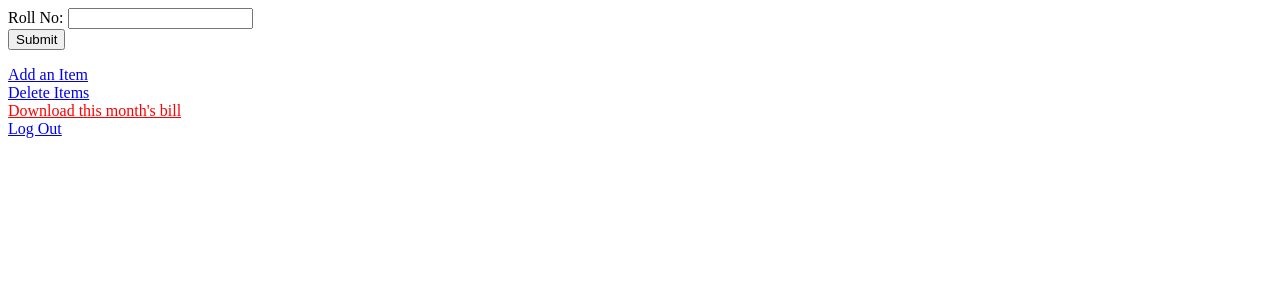
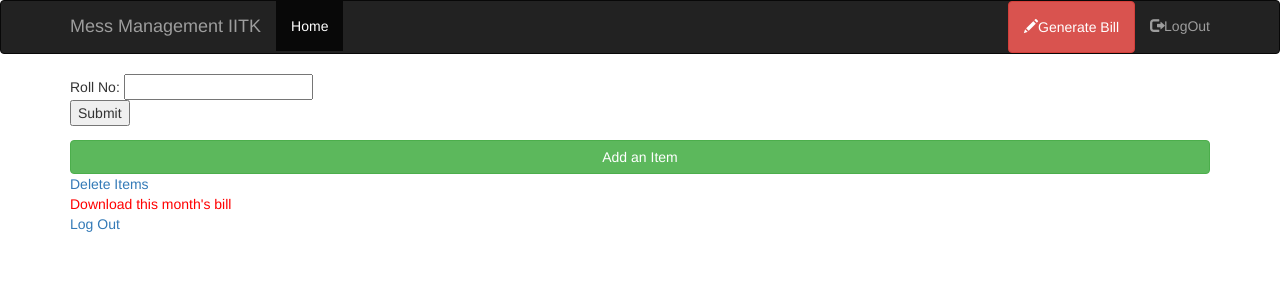
Before and after one commit to sanketyd/DBMS, a PHP site: page /buyextra.php in a window 1280 px wide. Shown: the top 300 px of the page. Run offline with PHP 8.4, Linux system fonts and the light colour scheme; the visitor is signed in with stand-in values (Sample User, id 1).

Commit message:
Working on UI

```diff
--- a/buyextra.php
+++ b/buyextra.php
@@ -7,18 +7,36 @@
 <html>
     <head>
         <title>Buy Extra</title>
+        <meta name="viewport" content="width=device-width, initial-scale=1">
+        <link rel="stylesheet" href="https://maxcdn.bootstrapcdn.com/bootstrap/3.3.7/css/bootstrap.min.css">
     </head>
     <body>
+        <nav class="navbar navbar-inverse">
+            <div class="container">
+                <div class="navbar-header">
+                    <a class="navbar-brand" href="#">Mess Management IITK</a>
+                </div>
+                <ul class="nav navbar-nav">
+                    <li class="active"><a href="#">Home</a></li>
+                </ul>
+                <ul class="nav navbar-nav navbar-right">
+                    <li><a href="./generatebill.php" class="btn btn-danger" style="color:white"><span class="glyphicon glyphicon-pencil"></span>Generate Bill</a></li>
+                    <li><a href="./logout.php"><span class="glyphicon glyphicon-log-out"></span>LogOut</a></li>
+                </ul>
+            </div>
+        </nav>
+        <div class="container">
             <form action="./itemlist.php" method="post">
                 Roll No: <input type="text" name="rollNo"/><br />
                 <input type="submit"/>
             </form>
-        <a href="./additem.php">Add an Item</a>
+            <a href="./additem.php" class="btn btn-success col-md-12">Add an Item</a>
             <br />
             <a href="./deleteitem.php">Delete Items</a>
             <br />
             <a href="./generatebill.php" style="color:red">Download this month's bill</a>
             <br />
             <a href="./logout.php">Log Out</a>
+        </div>
     </body>
 </html>
--- a/data/3.csv
+++ b/data/3.csv
@@ -0,0 +1 @@
+150333,Bhalla,A111,0
--- a/data/Hall 5.csv
+++ b/data/Hall 5.csv
@@ -3,3 +3,4 @@
 150169,"Lodu Panda",69,0
 150438,"Abhinay Natti",H305,0
 150634,sanket,H313,0
+1287487,salvi,201,0
```
Also changed, not shown: index.php (+11 -1 lines). Lines whose indentation alone changed are shown as unchanged.
